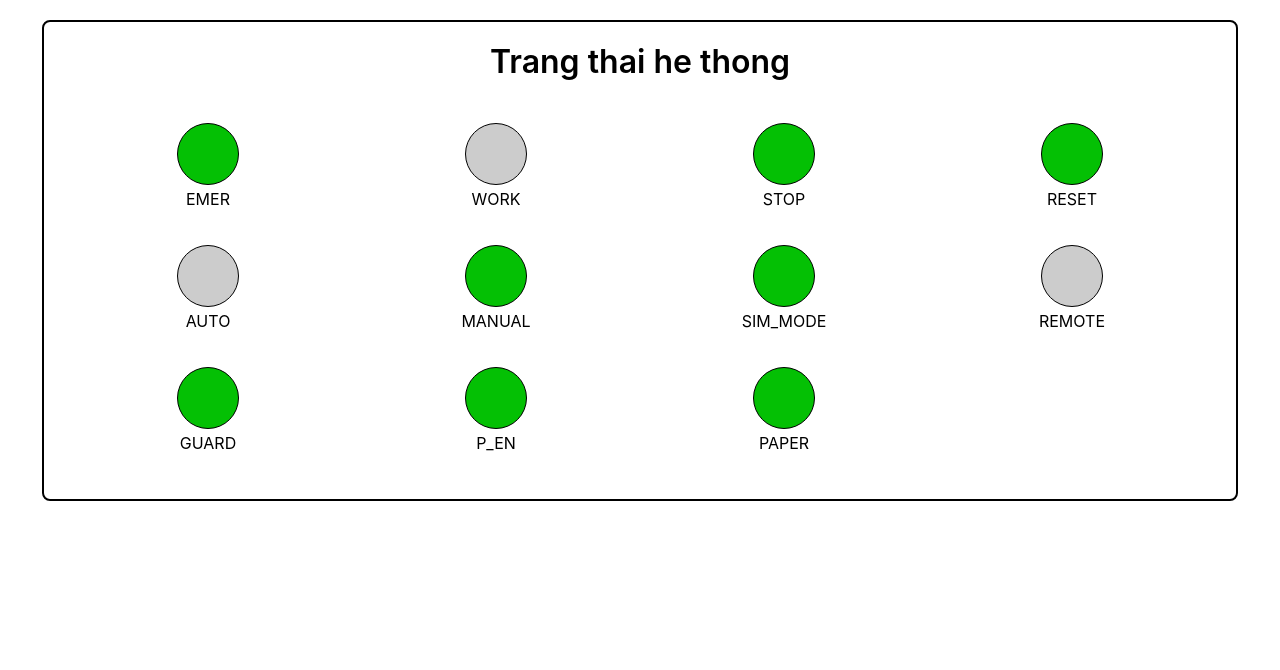
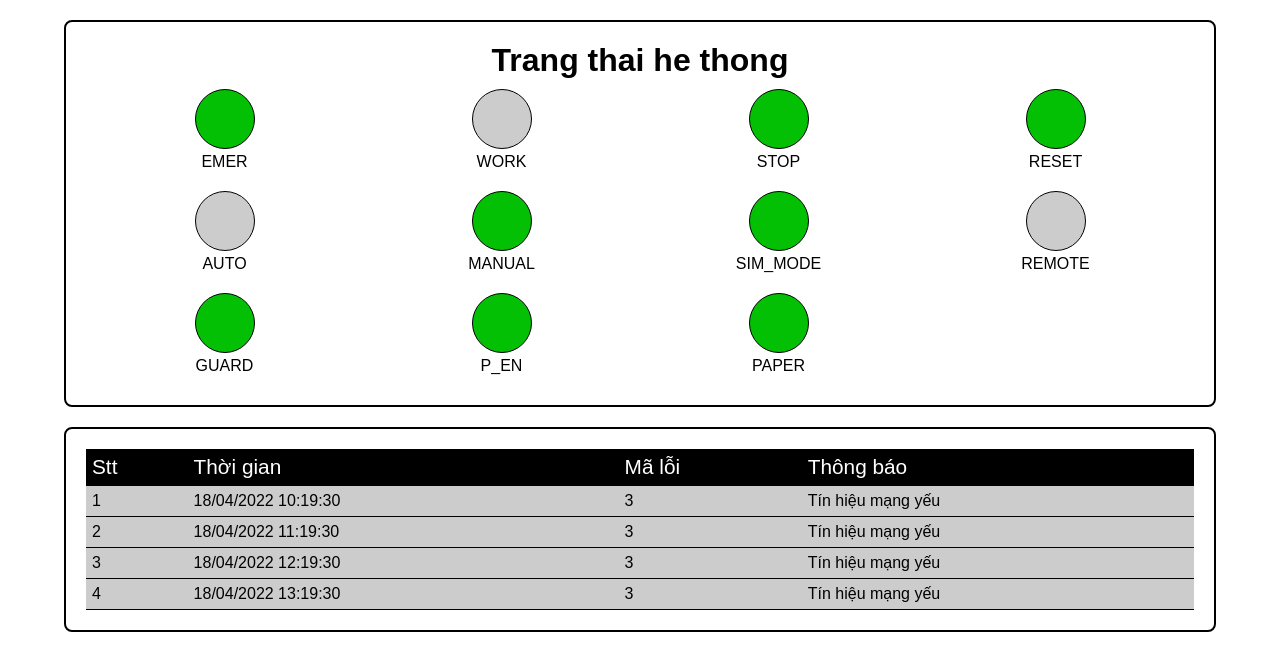
Before and after one commit to bravo680git/btl-plc-scada-web-app, a React (Create React App) app: page / in a window 1280 px wide. Shown: the top 670 px of the page. Built offline with nearby package versions, Linux system fonts and the light colour scheme.

Commit message:
create systemAlarm, make theme

```diff
--- a/public/index.html
+++ b/public/index.html
@@ -1,5 +1,5 @@
 <!DOCTYPE html>
-<html lang="en">
+<html lang="en" data-theme="light">
   <head>
     <meta charset="utf-8" />
     <link rel="icon" href="%PUBLIC_URL%/favicon.ico" />
--- a/src/App.js
+++ b/src/App.js
@@ -1,11 +1,13 @@
 import Light from "./components/light/Light";
 import SystemStatus from "./components/systemStatus/SystemStatus";
+import SystemAlarm from "./components/systemAlarm/SystemAlarm";
 
 function App() {
   return (
-    <>
+    <div style={{ width: "100%" }}>
       <SystemStatus />
-    </>
+      <SystemAlarm />
+    </div>
   );
 }
 
--- a/src/components/systemAlarm/SystemAlarm.jsx
+++ b/src/components/systemAlarm/SystemAlarm.jsx
@@ -0,0 +1,60 @@
+import "./systemAlarm.css";
+
+function SystemAlarm() {
+  const alarms = [
+    {
+      no: 1,
+      date: "18/04/2022 10:19:30",
+      status: 3,
+      message: "Tín hiệu mạng yếu",
+    },
+    {
+      no: 2,
+      date: "18/04/2022 11:19:30",
+      status: 3,
+      message: "Tín hiệu mạng yếu",
+    },
+    {
+      no: 3,
+      date: "18/04/2022 12:19:30",
+      status: 3,
+      message: "Tín hiệu mạng yếu",
+    },
+    {
+      no: 4,
+      date: "18/04/2022 13:19:30",
+      status: 3,
+      message: "Tín hiệu mạng yếu",
+    },
+  ];
+
+  return (
+    <>
+      <div className="systemAlarm__table">
+        <table>
+          <thead>
+            <tr>
+              <td>Stt</td>
+              <td>Thời gian</td>
+              <td>Mã lỗi</td>
+              <td>Thông báo</td>
+            </tr>
+          </thead>
+
+          <tbody>
+            {alarms.map((item, index) => (
+              <tr key={index}>
+                <td>{item.no}</td>
+                <td>{item.date}</td>
+                <td>{item.status}</td>
+                <td>{item.message}</td>
+              </tr>
+            ))}
+          </tbody>
+        </table>
+      </div>
+    </>
+  );
+}
+
+export default SystemAlarm;
--- a/src/components/systemAlarm/systemAlarm.css
+++ b/src/components/systemAlarm/systemAlarm.css
@@ -0,0 +1,29 @@
+.systemAlarm__table {
+  width: 90%;
+  border: 2px solid black;
+  border-radius: 8px;
+  margin: 10px auto;
+  padding: 20px;
+}
+
+.systemAlarm__table table {
+  width: 100%;
+  border-collapse: collapse;
+}
+
+.systemAlarm__table thead {
+  background-color: var(--txt);
+  color: var(--bg);
+  font-size: 130%;
+  font-weight: 500;
+}
+
+.systemAlarm__table tbody {
+  background-color: #ccc;
+}
+
+.systemAlarm__table td {
+  padding: 6px;
+  border: none;
+  border-bottom: 1px solid var(--border);
+}
--- a/src/components/systemReports/SystemReports.jsx
+++ b/src/components/systemReports/SystemReports.jsx
@@ -0,0 +1,3 @@
+function SystemReport() {
+  return;
+}
--- a/src/index.css
+++ b/src/index.css
@@ -1,13 +1,25 @@
-body {
+* {
   margin: 0;
-  font-family: -apple-system, BlinkMacSystemFont, 'Segoe UI', 'Roboto', 'Oxygen',
-    'Ubuntu', 'Cantarell', 'Fira Sans', 'Droid Sans', 'Helvetica Neue',
-    sans-serif;
-  -webkit-font-smoothing: antialiased;
-  -moz-osx-font-smoothing: grayscale;
+  padding: 0;
+  box-sizing: border-box;
 }
 
-code {
-  font-family: source-code-pro, Menlo, Monaco, Consolas, 'Courier New',
-    monospace;
+html,
+body {
+  font-family: Arial, Helvetica, sans-serif;
+  font-size: 16px;
+  background-color: var(--bg);
+  color: var(--txt);
 }
+
+html[data-theme="light"] {
+  --bg: white;
+  --txt: black;
+  --border: black;
+}
+
+html[data-theme="dark"] {
+  --bg: rgb(3, 3, 56);
+  --txt: rgba(255, 255, 255, 0.829);
+  --border: rgba(255, 255, 255, 0.438);
+}
```
Also changed, not shown: src/App.css (deleted, +0 -38 lines).
